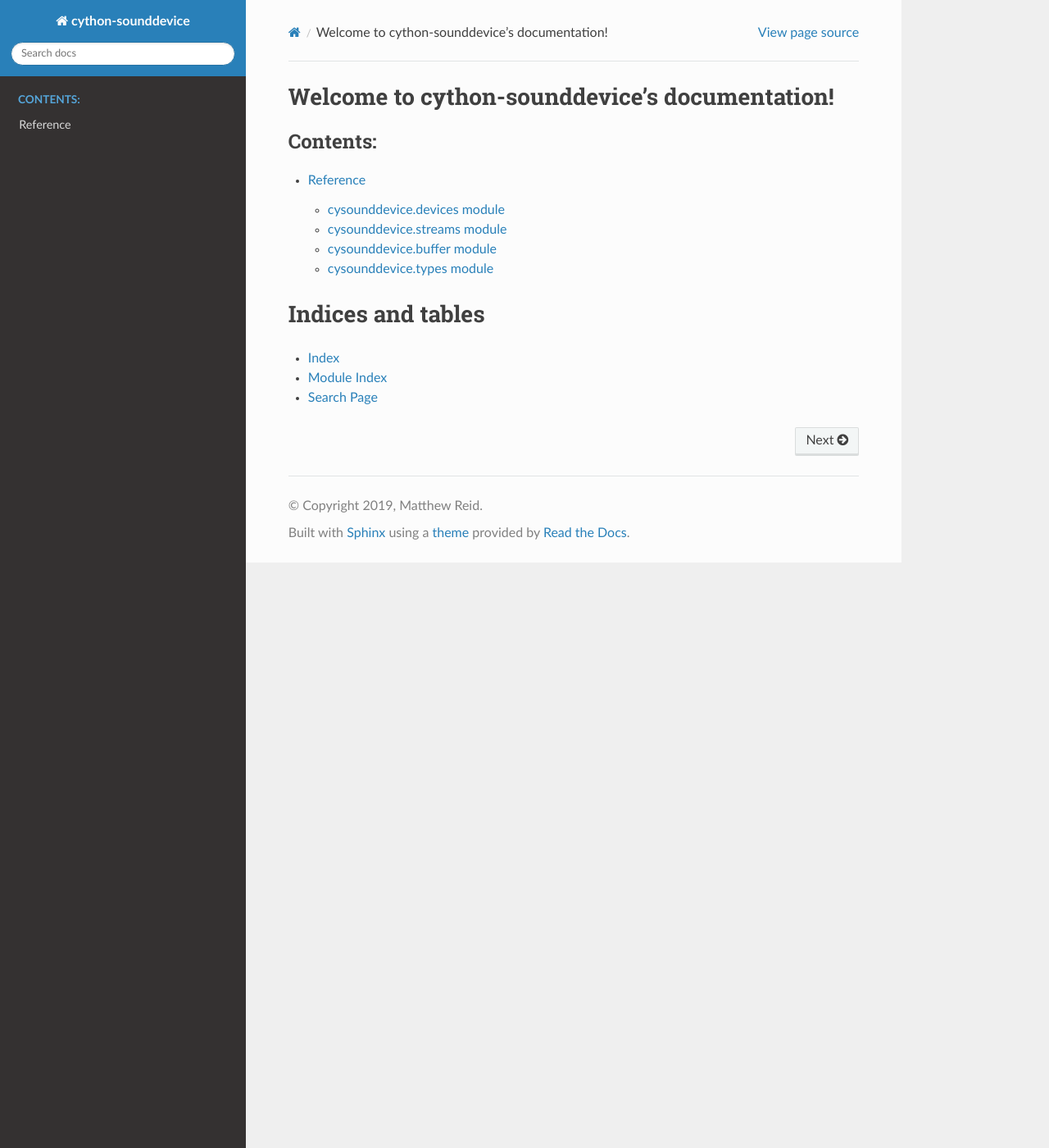
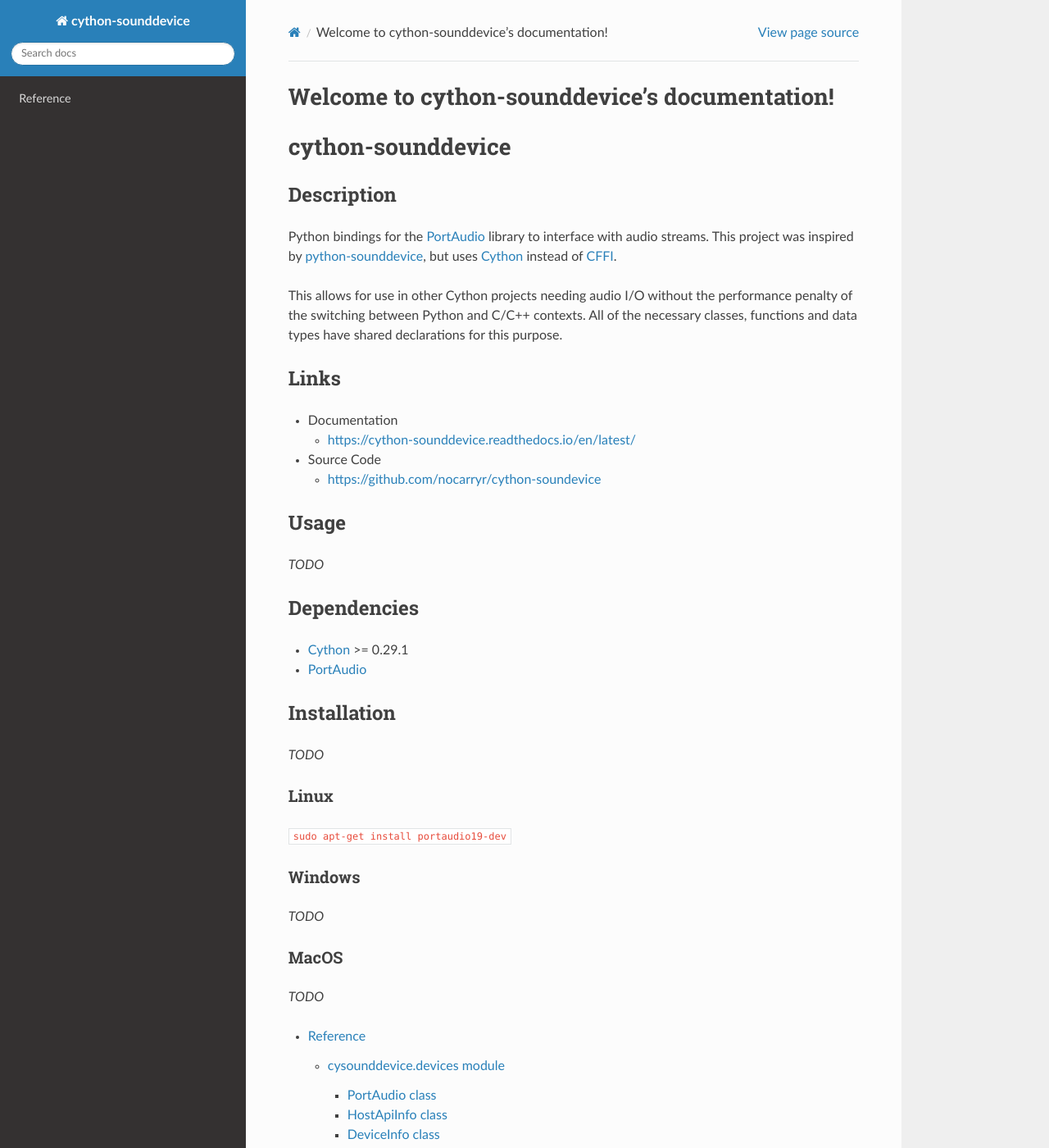
Before and after one commit to nocarryr/cython-sounddevice, a Sphinx documentation site: the page built from doc/source/index.rst, in a window 1280 px wide and 1400 px high. Shown: the whole window at 82% size. Built offline with Sphinx 7.4.7 and the Read the Docs theme 2.0.0, drawn with Linux system fonts in a browser that asks for light colours; some of the changed text lies outside the part shown.

Commit message:
Begin work on project overview docs

```diff
--- a/README.md
+++ b/README.md
@@ -1,9 +1,47 @@
 # cython-sounddevice
+
+## Description
+Python bindings for the [PortAudio] library to
+interface with audio streams.  This project was inspired by [python-sounddevice](https://github.com/spatialaudio/python-sounddevice/), but uses [Cython] instead of
+[CFFI](http://cffi.readthedocs.io/).
+
+This allows for use in other Cython projects needing audio I/O without the
+performance penalty of the switching between Python and C/C++ contexts.
+All of the necessary classes, functions and data types have shared declarations
+for this purpose.
+
+## Links
+
+* Documentation
+  * https://cython-sounddevice.readthedocs.io/en/latest/
+* Source Code
+  * https://github.com/nocarryr/cython-soundevice
+
+## Usage
+
+*TODO*
 
 ## Dependencies
 
-### PortAudio
+* [Cython] >= 0.29.1
+* [PortAudio]
 
-#### Linux
+## Installation
+
+*TODO*
+
+### Linux
 
 `sudo apt-get install portaudio19-dev`
+
+### Windows
+
+*TODO*
+
+### MacOS
+
+*TODO*
+
+
+[PortAudio]: http://www.portaudio.com/
+[Cython]: https://cython.org/
--- a/doc/source/conf.py
+++ b/doc/source/conf.py
@@ -42,7 +42,7 @@ extensions = [
     'sphinx.ext.ifconfig',
     'sphinx.ext.viewcode',
     # 'sphinx.ext.githubpages',
-    # 'm2r',
+    'm2r',
 ]
 
 # autodoc_default_options = {'member-order':'groupwise'}
--- a/doc/source/index.rst
+++ b/doc/source/index.rst
@@ -6,9 +6,10 @@
 Welcome to cython-sounddevice's documentation!
 ==============================================
 
+.. mdinclude:: ../../README.md
+
 .. toctree::
-   :maxdepth: 2
-   :caption: Contents:
+   :maxdepth: 3
 
    reference/index
 
```
